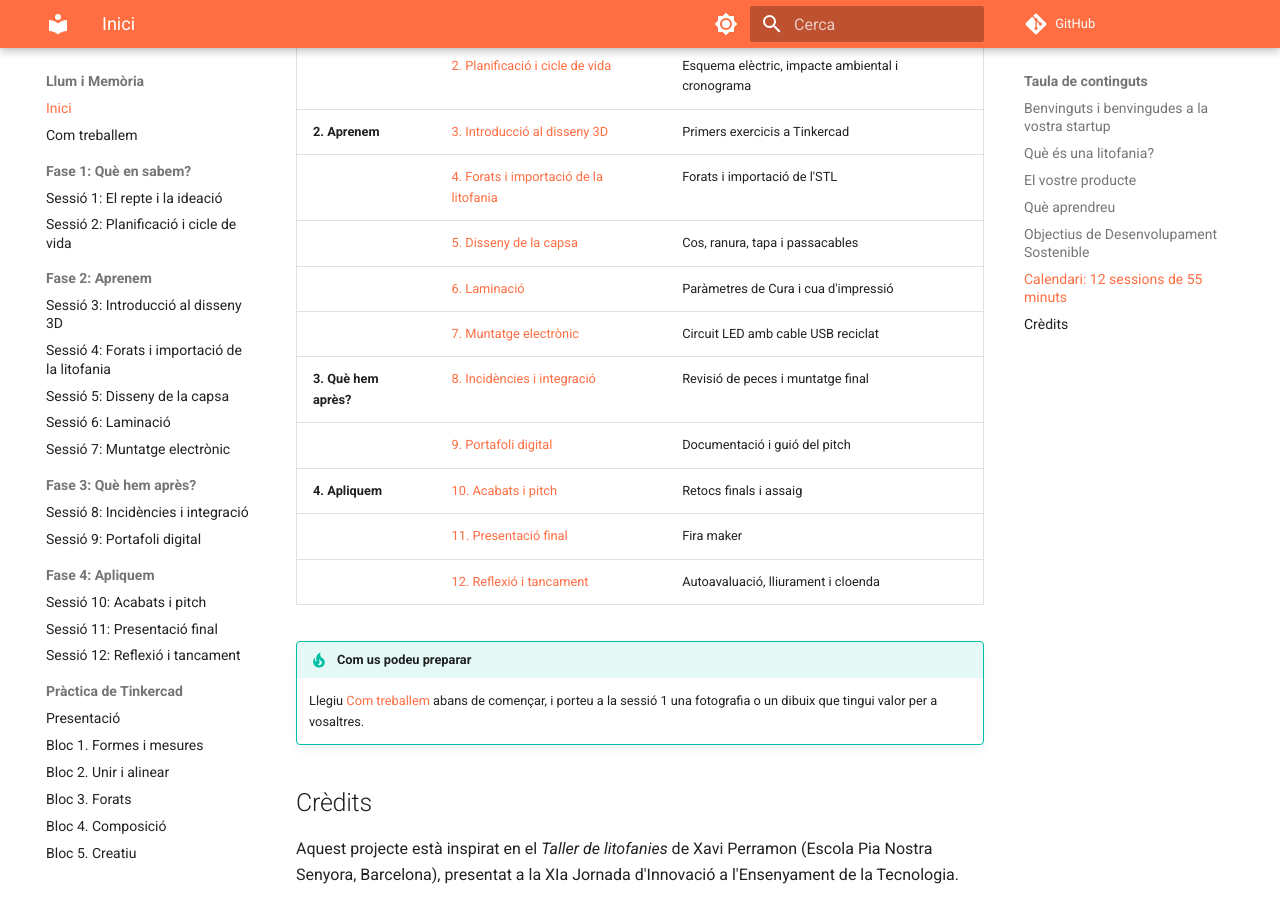
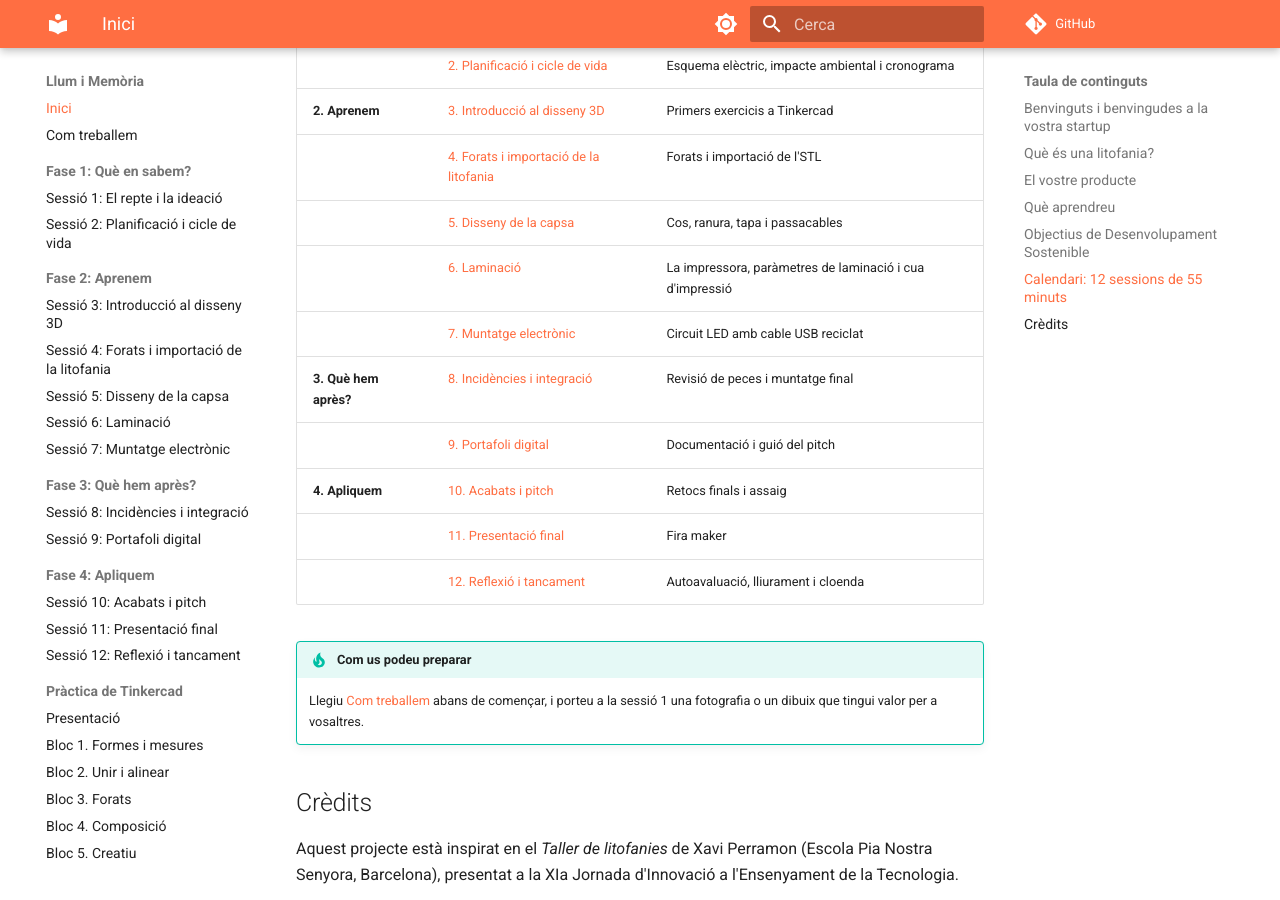
Before and after one commit to AlbertGodina/llum-i-memoria, an MkDocs documentation site: the page built from docs/index.md, in a window 1280 px wide and 900 px high, scrolled down 1441 px. Built offline with MkDocs 1.6.1 and Material for MkDocs 9.7.7, drawn with Linux system fonts in a browser that asks for light colours; comment, search, counter and statistics services are not loaded.

Commit message:
Revise 'Laminació' section description
Updated the description for the 'Laminació' section to include details about the printer and lamination parameters.

```diff
--- a/docs/index.md
+++ b/docs/index.md
@@ -39,7 +39,7 @@ Aquest projecte treballa tres ODS: **ODS 7** (energia neta i assequible), **ODS
 | **2. Aprenem** | [3. Introducció al disseny 3D](fase2-aprenem/s03-tinkercad-basic.md) | Primers exercicis a Tinkercad |
 | | [4. Forats i importació de la litofania](fase2-aprenem/s04-forats-importacio-litofania.md) | Forats i importació de l'STL |
 | | [5. Disseny de la capsa](fase2-aprenem/s05-disseny-capsa.md) | Cos, ranura, tapa i passacables |
-| | [6. Laminació](fase2-aprenem/s06-laminacio-cura.md) | Paràmetres de Cura i cua d'impressió |
+| | [6. Laminació](fase2-aprenem/s06-laminacio-cura.md) | La impressora, paràmetres de laminació i cua d'impressió |
 | | [7. Muntatge electrònic](fase2-aprenem/s07-electronica-led.md) | Circuit LED amb cable USB reciclat |
 | **3. Què hem après?** | [8. Incidències i integració](fase3-que-hem-apres/s08-incidencies-integracio.md) | Revisió de peces i muntatge final |
 | | [9. Portafoli digital](fase3-que-hem-apres/s09-portafoli-digital.md) | Documentació i guió del pitch |
```
